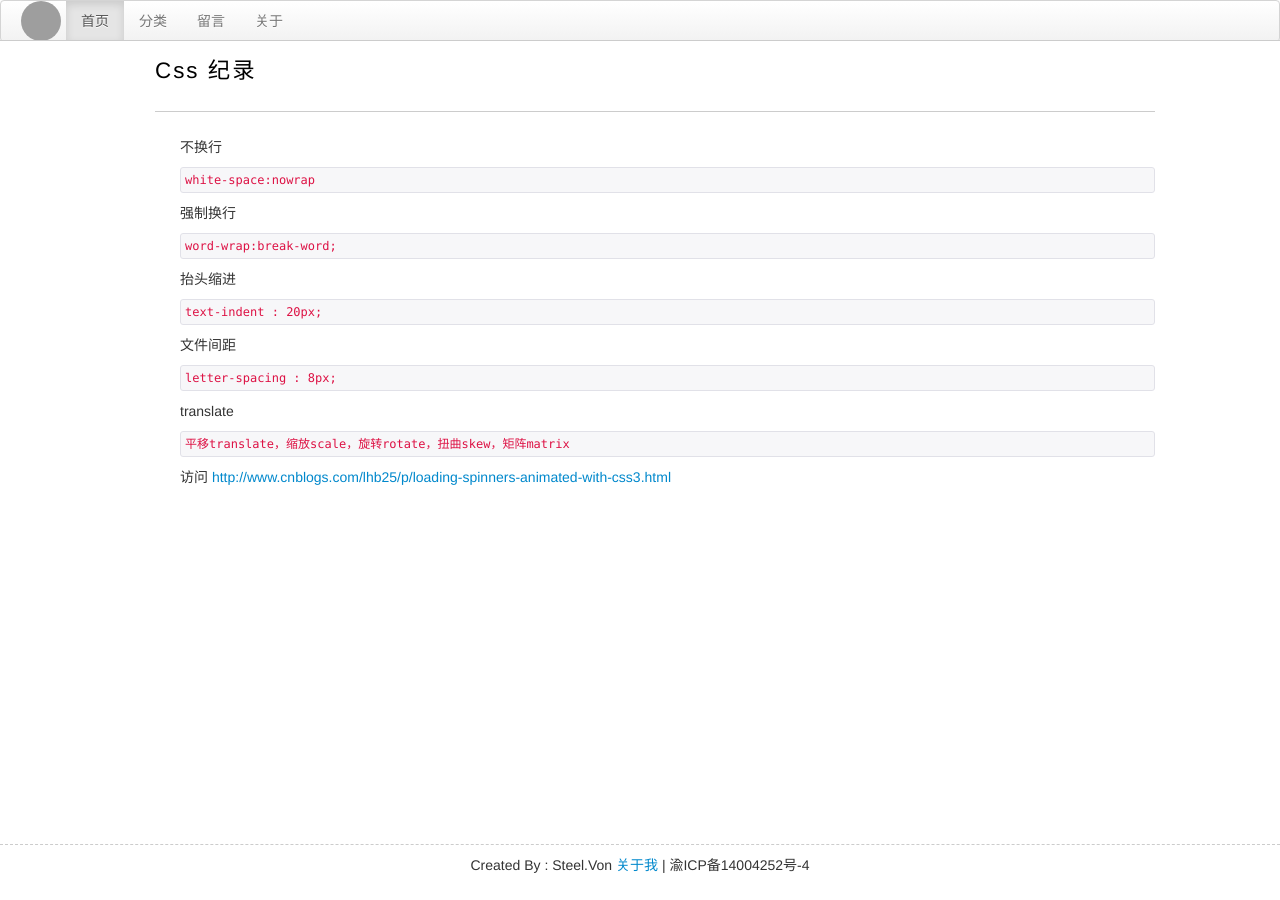
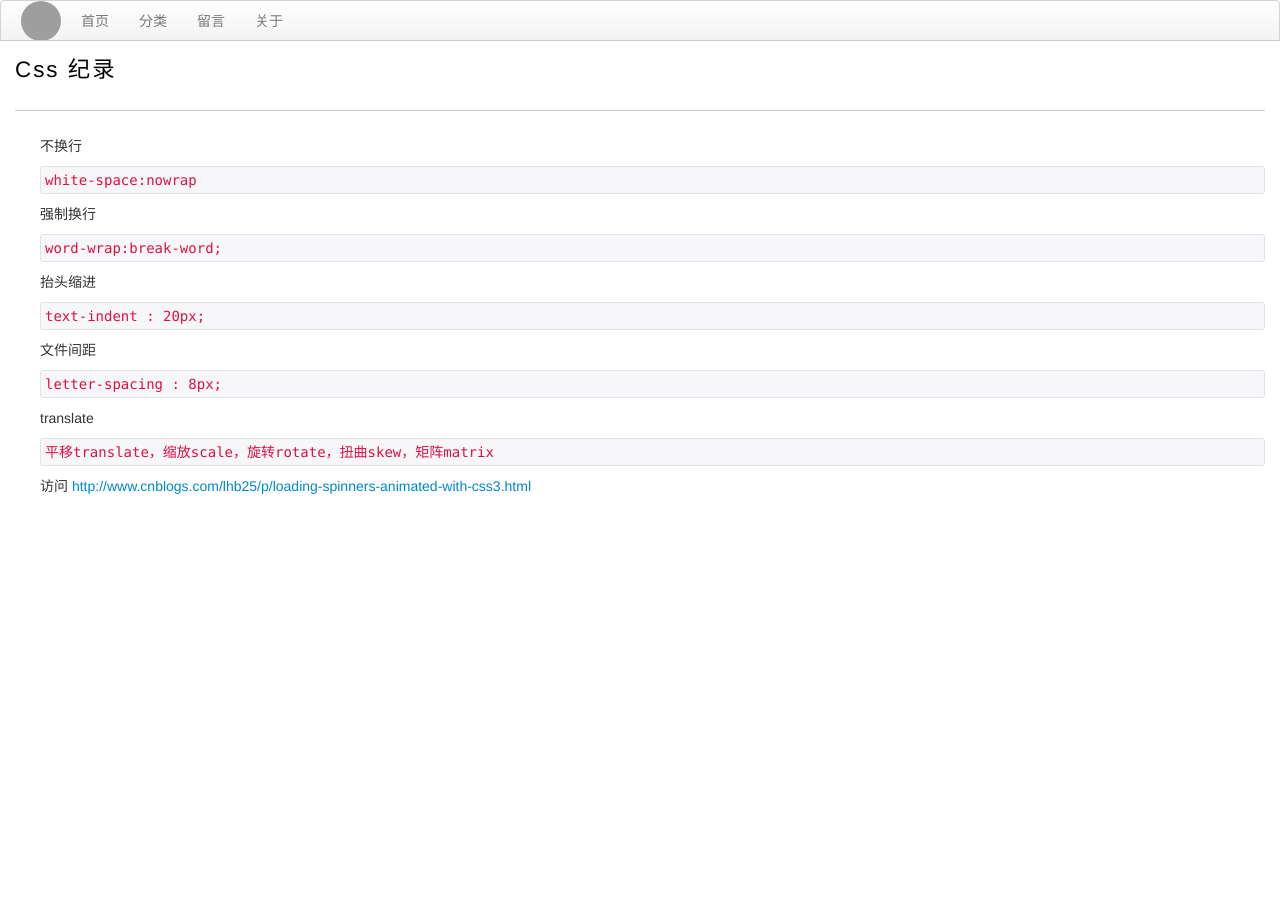
Before and after one commit to CodeDreamfy/wiki, a Jekyll site: the page built from _posts/2015-04-02-css.html, in a window 1280 px wide and 900 px high. Built offline with Jekyll 4.4.1, drawn with Linux system fonts in a browser that asks for light colours; Markdown is read by kramdown in place of the engine named in the settings; grey boxes are pictures that could not be loaded.

Commit message:
样式调整

```diff
--- a/_includes/page/header.html
+++ b/_includes/page/header.html
@@ -7,16 +7,16 @@
                 <a class="brand" href="{{ site.rootpath }}" target="_self" title="Svon's Blog">Logo</a>
             </div>
             <ul class="nav">
-                <li class="active">
+                <li class="{{ page.home }}">
                     <a href="{{ site.rootpath }}" target="_self" title="首页">首页</a>
                 </li>
-                <li>
-                    <a href="#" target="_self" title="Link">分类</a>
+                <li class="{{ page.classify }}">
+                    <a href="{{ site.rootpath }}classify.html" target="_self" title="Link">分类</a>
                 </li>
-                <li>
-                    <a href="#" target="_self" title="Link">留言</a>
+                <li class="{{ page.message }}">
+                    <a href="{{ site.rootpath }}message.html" target="_self" title="Link">留言</a>
                 </li>
-                <li>
+                <li class="{{ page.address }}">
                     <a href="{{ site.rootpath }}address.html" target="_self" title="Link">关于</a>
                 </li>
             </ul>
--- a/_layouts/default.html
+++ b/_layouts/default.html
@@ -16,15 +16,14 @@
     <link rel="stylesheet" type="text/css" href="{{ site.static }}css/bootstrap-responsive.min.css">
     <link rel="stylesheet" type="text/css" href="{{ site.static }}css/main.css">
 </head>
-<body>
+<body class="box-sizing">
     {% include page/header.html %}
-<div class="wrap-content">
+    <div class="wrap-content box-sizing">
         <div class="wrap-max-width">
             <div class="title">
                 <p>{{ page.title }}</p>
             </div>
             {{ content }}
-
         </div>
     </div>
     <script type="text/javascript" src="http://www.hellojs.cn/js/modules/config/wiki-config.js"></script>
--- a/index.html
+++ b/index.html
@@ -1,6 +1,10 @@
 ---
 layout: default
 title: Home
+home : "active"
+classify :
+message :
+address :
 ---
 <div class="post">
     <ul>
--- a/static/css/footer.css
+++ b/static/css/footer.css
@@ -1,12 +1,5 @@
-.footer {
-	display: block; width: 100%; height: 40px; line-height: 40px; position: absolute; left: 0; bottom: 15px;
-	border-top: 1px dashed #ccc;
+.footer{
+	display: block; width: 100%; height: 40px; line-height: 40px; border-top: 1px dashed #cccccc;
 }
-
-.footer .footer-content {
-	text-align: center;
-}
-
-.footer script {
-	display: none;
-}
+.footer .footer-content{ text-align: center; }
+.footer script{ display: none; }
--- a/static/css/main.css
+++ b/static/css/main.css
@@ -1,39 +1,25 @@
-ul, ol, li {
-	list-style: none;
+.box-sizing{ box-sizing: border-box; -webkit-box-sizing: border-box; }
+ul, ol, li{ list-style: none; }
+ul, menu, dir{ -webkit-padding-start: 0px; }
+body{
+	padding-top: 40px; min-height: 500px; position: absolute; left: 0; top: 0; right: 0; bottom: 0;
 }
-
-ul, menu, dir {
-	-webkit-padding-start: 0px;
+body > .header{ border-bottom: 1px solid #cccccc; z-index: 10; }
+.wrap-content{
+	display: block; width: 100%; height: 100%; min-height: 100%;
+	padding: 15px; z-index: 1; position: relative;
 }
-
-body {
-	padding-top: 40px; padding-bottom: 50px; overflow-x: hidden;
+.wrap-max-width{
+	width: 100%; max-width: 1600px; position: relative; margin: 0 auto;
 }
-
-.wrap-content {
-	display: block; width: 100%; padding: 15px; border-top: 1px solid #ccc;
+.wrap-content .title{
+	width: 100%; clear: both; padding-bottom: 15px; border-bottom: 1px solid #cccccc;
 }
-
-.wrap-max-width {
-	width: 100%; max-width: 1000px; position: relative; margin: 0 auto;
+.wrap-content .title p{
+	font-size: 1.6em; color: #000000; line-height: 30px; height: 30px; letter-spacing: 2px;
 }
-
-.wrap-content .title {
-	width: 100%; clear: both; padding-bottom: 15px; border-bottom: 1px solid #ccc;
+.wrap-content .post{ padding: 0; }
+.wrap-content .posts{ padding-left: 25px; padding-top: 25px; }
+.wrap-content code{
+	display: block; margin-bottom: 10px; word-wrap: break-word; white-space: normal; font-size: 14px; line-height: 22px;
 }
-
-.wrap-content .title p {
-	font-size: 1.6em; color: #000; line-height: 30px; height: 30px; letter-spacing: 2px;
-}
-
-.wrap-content .post {
-	padding: 0;
-}
-
-.wrap-content .posts {
-	padding-left: 25px; padding-top: 25px;
-}
-
-.wrap-content code {
-	display: block; margin-bottom: 10px;
-}
```
Also changed, not shown: address.html (+17 -10 lines), classify.html (added, +11 -0 lines), message.html (added, +11 -0 lines). Lines whose indentation alone changed are shown as unchanged.
